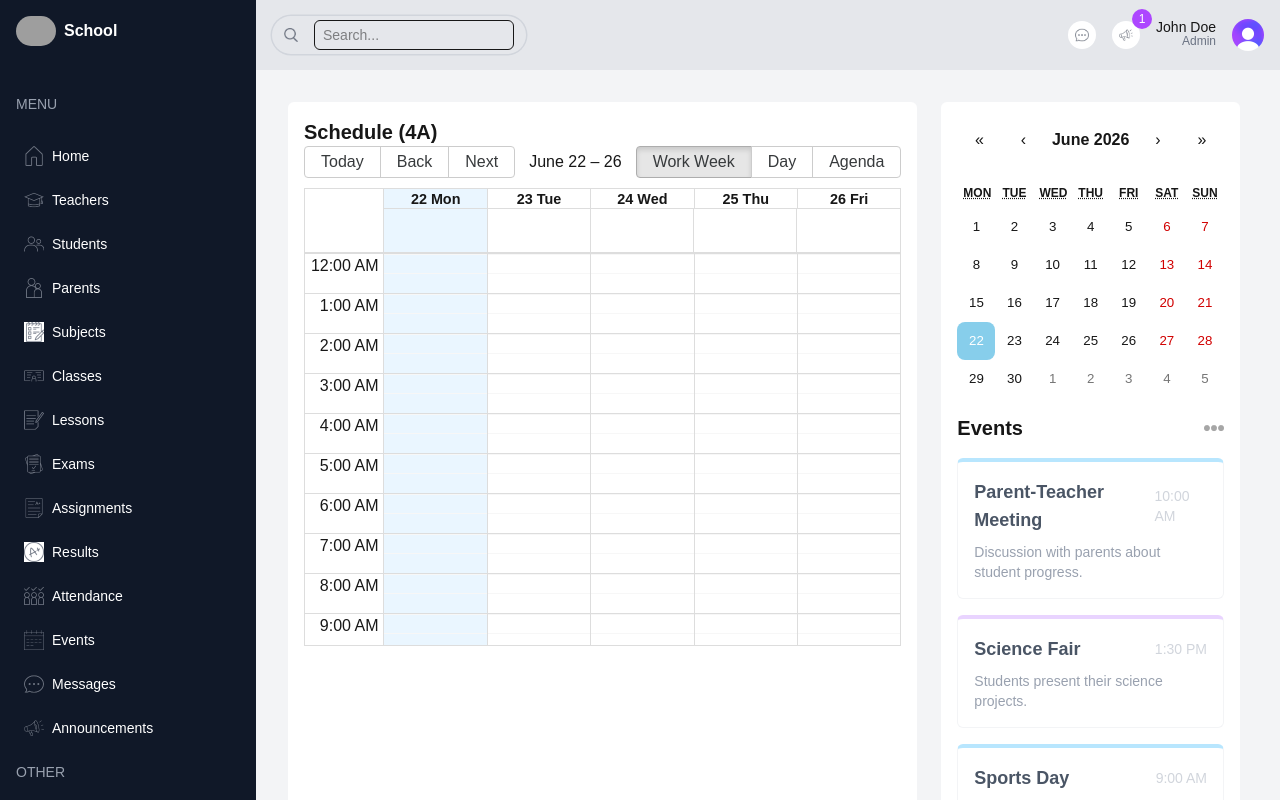
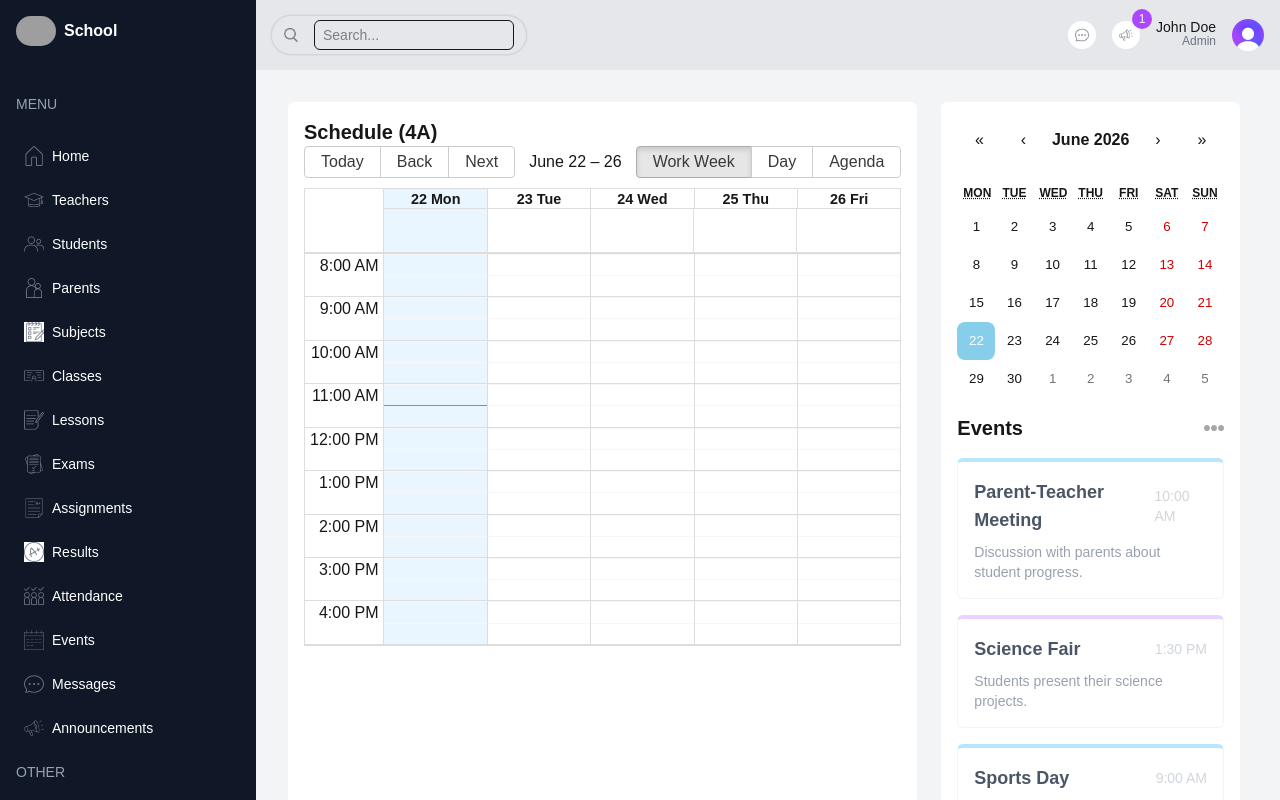
Before and after one commit to rumachoudhury/school-management-dashboard, a Next.js app: page /student in a window 1280 px wide. Shown: the top 800 px of the page. Built offline with nearby package versions, Linux system fonts and the light colour scheme; grey boxes are pictures that could not be loaded.

Commit message:
Fix calendar view type import

```diff
--- a/src/components/BigCalendar.tsx
+++ b/src/components/BigCalendar.tsx
@@ -1,15 +1,21 @@
 "use client";
 
-import { Calendar, momentLocalizer, Views } from "react-big-calendar";
+import {
+  Calendar,
+  momentLocalizer,
+  Views,
+  type View,
+} from "react-big-calendar";
 import moment from "moment";
 import { calendarEvents } from "../lib/data";
-import "react-big-calendar/lib/css/react-big-calendar.css"; //without this, the calendar will not be styled correctly
+import "react-big-calendar/lib/css/react-big-calendar.css";
 import { useState } from "react";
 
 const localizer = momentLocalizer(moment);
 
 const BigCalendar = () => {
-  const [view, setView] = useState<view>(Views.WORK_WEEK);
+  const [view, setView] = useState<View>(Views.WORK_WEEK);
+
   return (
     <Calendar
       localizer={localizer}
@@ -19,6 +25,8 @@ const BigCalendar = () => {
       views={["work_week", "day", "agenda"]}
       view={view}
       onView={(newView) => setView(newView)}
+      min={new Date(2026, 0, 1, 8, 0)}
+      max={new Date(2026, 0, 1, 17, 0)}
       style={{ height: 500 }}
     />
   );
```
